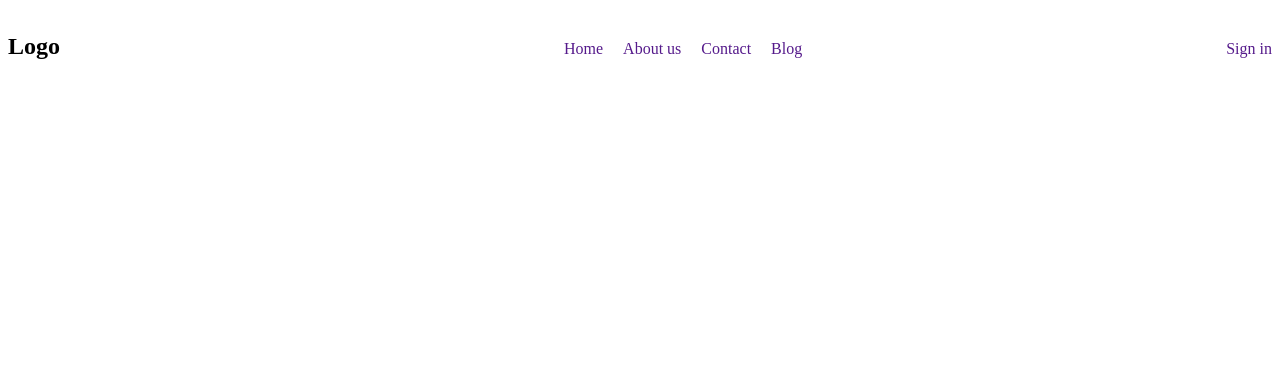
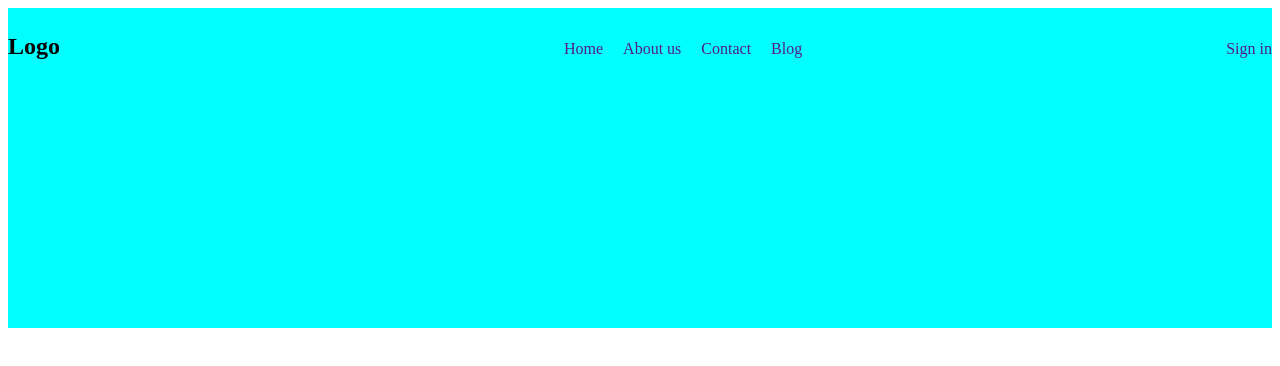
Before and after one commit to shohajhonrahimov/project1, a plain HTML site: page index.html in a window 1280 px wide. Drawn offline with Linux system fonts and the light colour scheme.

Commit message:
Background color is given

```diff
--- a/style.css
+++ b/style.css
@@ -6,6 +6,9 @@ div{
     display: flex;
     justify-content: space-between;
     align-items: baseline;
+    width: 100%;
+    height: 320px;
+    background-color: aqua;
 }
 ul{
     display: flex;
```
